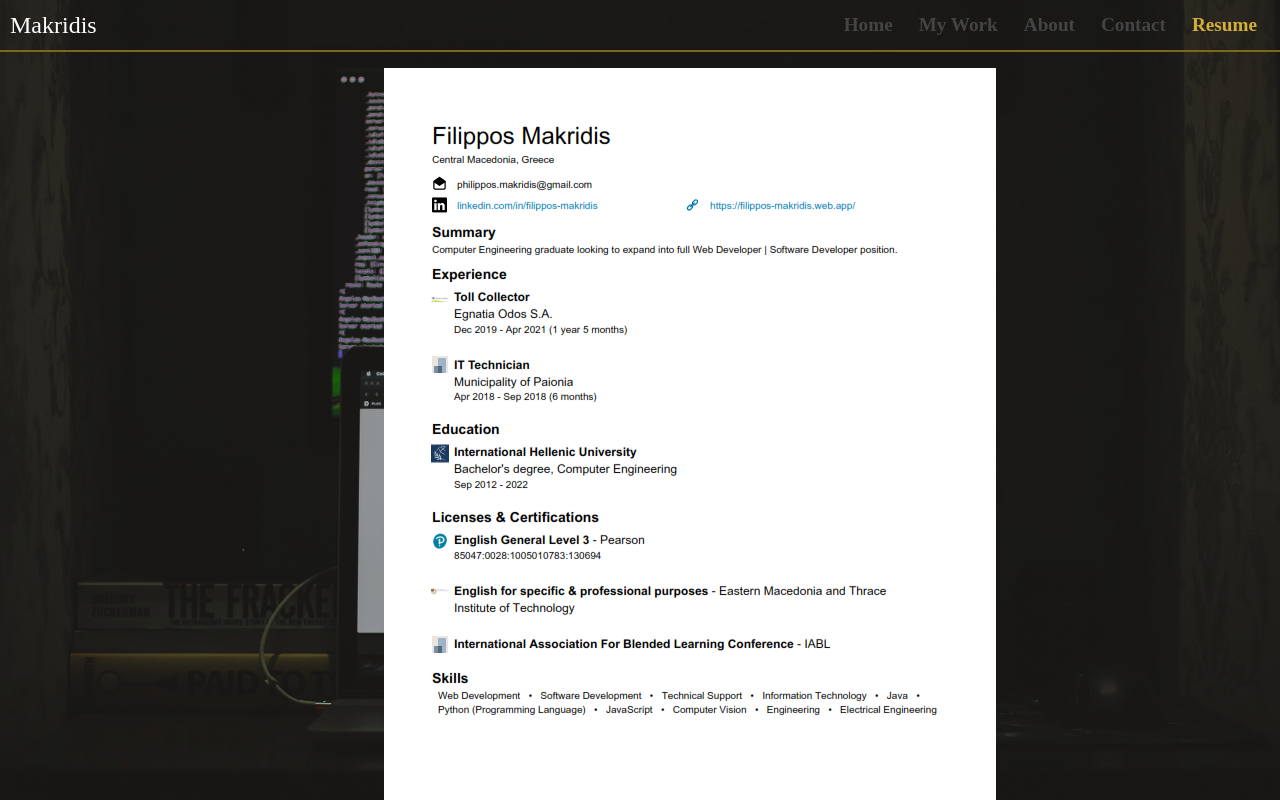
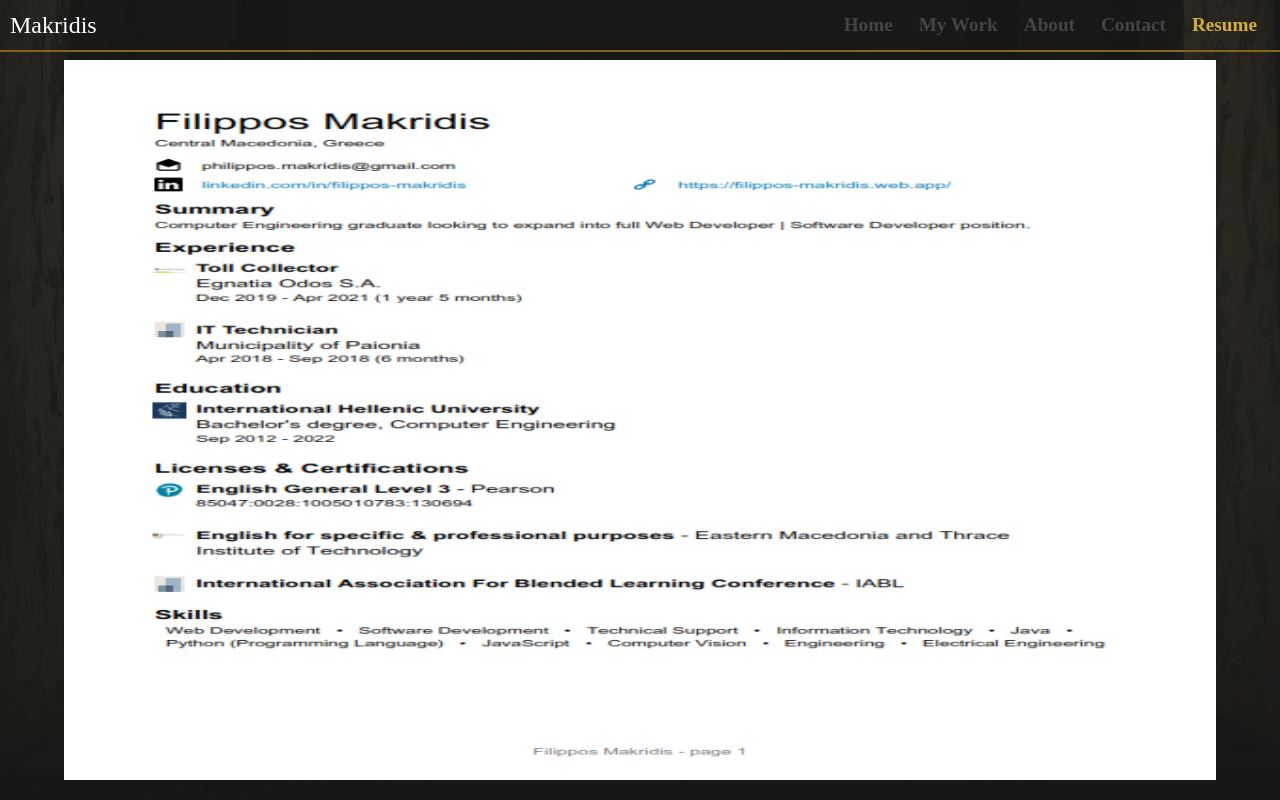
Before and after one commit to fmakrid/portfolio-site, a React (Create React App) app: page /resume in a window 1280 px wide. Built offline with nearby package versions, Linux system fonts and the light colour scheme.

Commit message:
BUGFIX: Fixed resume render image alignment

```diff
--- a/src/assets/css/Resume.css
+++ b/src/assets/css/Resume.css
@@ -1,7 +1,21 @@
 #resumeRender{
-    height:100vh;
-    width:100vw;
+    height:90vh;
+    width:90vw;
     align-items:center;
-    padding-left:30vw;
-    margin-top: 2vh;
+    display: block;
+    margin-top: 1vh;
+    margin-left: auto;
+    margin-right: auto;
 }
+
+#resumeRender a {
+    height:inherit;
+    width: inherit;
+    align-items:center;
+}
+
+#resumeRender img {
+    height: inherit;
+    width: inherit;
+    align-items:center;
+}
```
